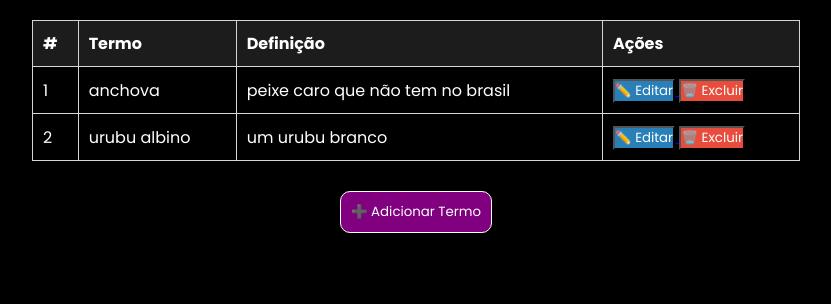
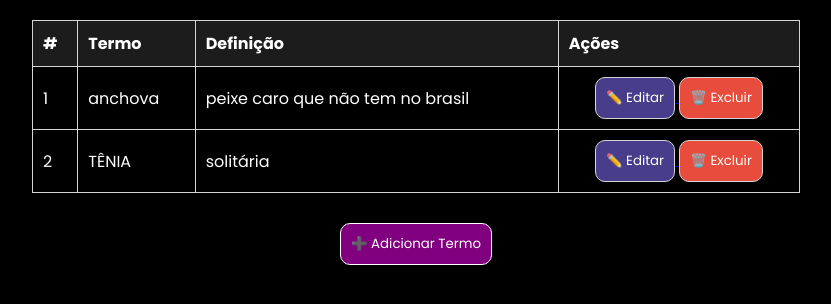
Before and after one commit to carvalhotamires/FlaskEdu, a Flask app: page /glossario in a window 1280 px wide. Shown: the part 212-516 px from the top of the page, without its empty margins (224-1055 px from the left). Run offline with Flask 3, Linux system fonts and the light colour scheme.

Commit message:
Estilização dos botões e forms

```diff
--- a/bd_glossario.csv
+++ b/bd_glossario.csv
@@ -1,2 +1,2 @@
 anchova;peixe caro que não tem no brasil
-urubu albino;um urubu branco
+TÊNIA;solitária
--- a/templates/dicionario.html
+++ b/templates/dicionario.html
@@ -44,24 +44,26 @@
             {% if editar_id is defined and loop.index0 == editar_id %}
             <form action="{{ url_for('editar_termo', termo_id=loop.index0) }}" method="POST">
                 <td>
-                    <input  type="text" name="termo" value="{{ item[0] }}" required
-                    style="width: 95%; padding: 6px; border-radius: 5px; border: none;"></td>
-                <td>
-                    <input type="text" name="definicao" value="{{ item[1] }}" required
-                    style="width: 95%; padding: 6px; border-radius: 5px; border: none;"></td>
-                <td>
-                    <button type="submit" style="background-color: green; color: white;">💾 Salvar</button>
+                    <div style="display: flex; gap: 15px;">
+                        <input  type="text" name="termo" value="{{ item[0] }}" required
+                        style="width: 95%; padding: 6px; border-radius: 5px; border: none;"></td>
+                    <td>
+                        <input type="text" name="definicao" value="{{ item[1] }}" required
+                        style="width: 95%; padding: 6px; border-radius: 5px; border: none;"></td>
+                    <td style="text-align: center;">
+                        <button type="submit" style="background-color: #6B8E23; padding: 10px; border: 1px solid #D5D5D5; border-radius: 10px; color: white;">💾 Salvar</button>
+                    </div>
                 </td>
             </form>
             {% else %}
                 <td>{{ item[0] }}</td>
                 <td>{{ item[1] }}</td>
-                <td>
+                <td style="text-align: center;">
                     <a href="{{ url_for('editar_linha', termo_id=loop.index0) }}">
-                        <button style="background-color: #2980b9; color: white;">✏️ Editar</button>
+                        <button style="background-color: #483D8B; padding: 10px; color: white; border-radius:10px; border: 1px solid #D5D5D5;">✏️ Editar</button>
                     </a>
                     <form method="POST" action="{{ url_for('excluir_termo', termo_id=loop.index0) }}" style="display:inline;">
-                        <button styletype="submit" style="background-color: #e74c3c; color: white;">🗑️ Excluir</button>
+                        <button styletype="submit" style="background-color: #e74c3c; padding: 10px; color: white; border: 1px solid #D5D5D5; border-radius:10px;">🗑️ Excluir</button>
                     </form>
                 </td>
             {% endif %}
```
